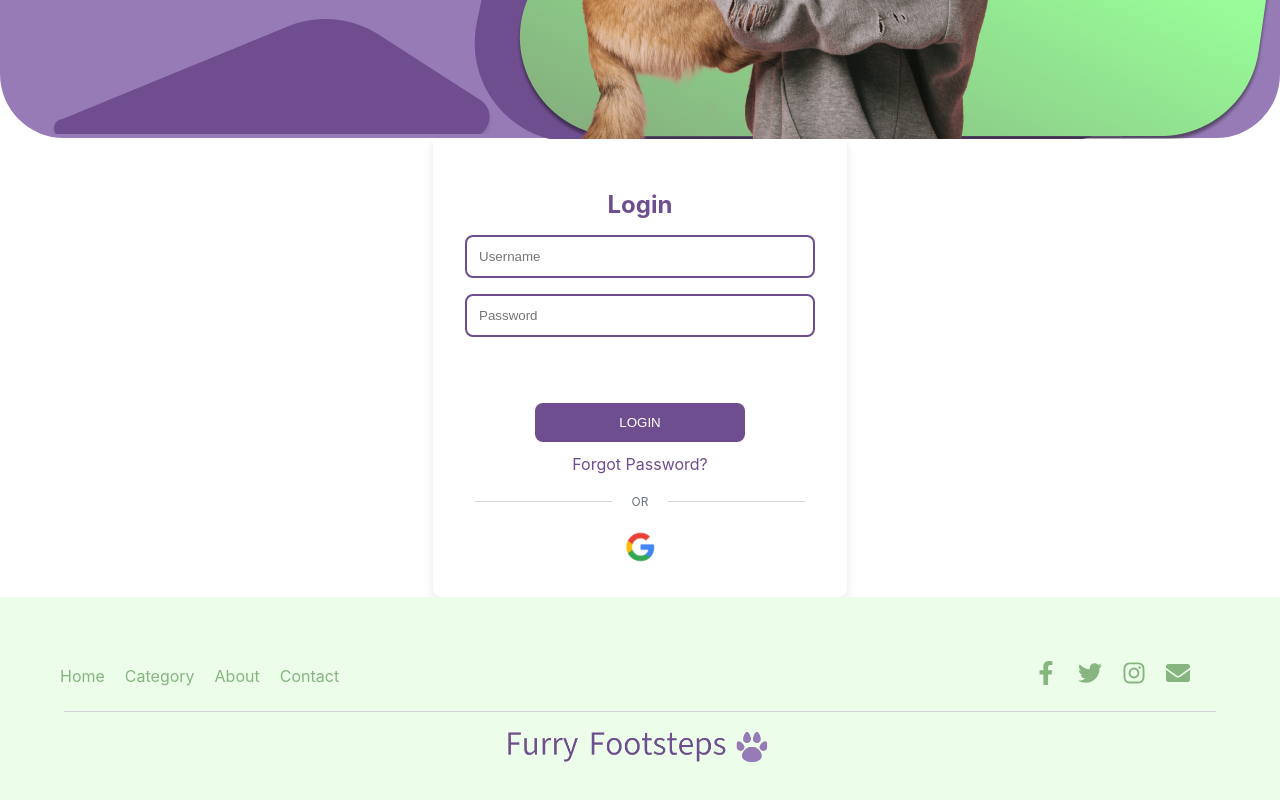
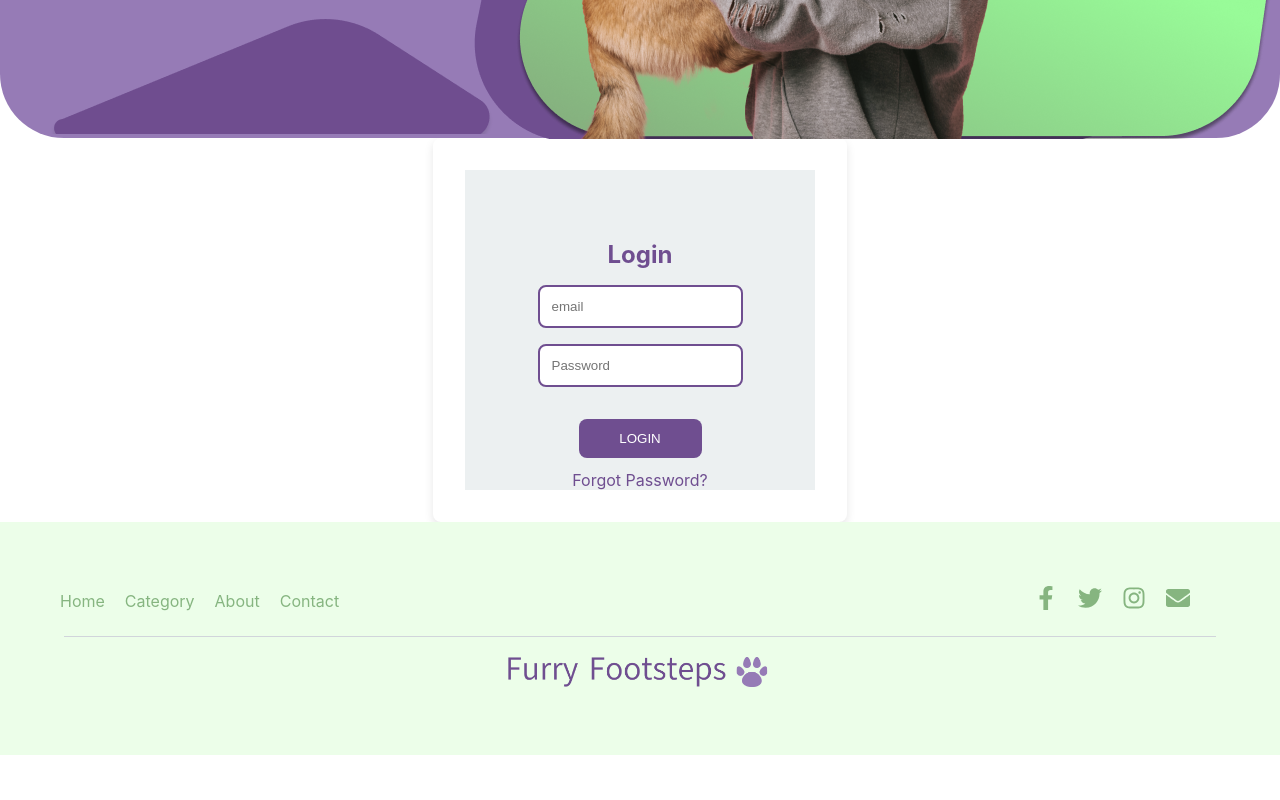
Before and after one commit to IskraNa/FurryFootsteps-UI, a React (Create React App) app: page /login in a window 1280 px wide. Shown: the part 602-1402 px from the top of the page. After the commit the page ends 1357 px from the top, so only its background shows below. Built offline with nearby package versions, Linux system fonts and the light colour scheme.

Commit message:
login and register

```diff
--- a/src/App.js
+++ b/src/App.js
@@ -5,7 +5,8 @@ import CategoryPage from './views/CategoryPage';
 import AboutPage from './views/AboutPage';
 import ContactPage from './views/ContactPage';
 import Footer from './components/footer/Footer';
-import RegistrationPage from './views/RegistrationPage';
+import RegistrationPage from './views/RegistrationPage'
+import ScrollToTop from './components/ScrollToTop/ScrollToTop';
 import LoginPage from './views/LoginPage';
 import AddServicePage from './views/AddServicePage';
 import ServicesPage from './views/ServicesPage';
@@ -15,6 +16,7 @@ import PostPage from "./views/PostPage";
 function App() {
     return (
         <Router>
+            <ScrollToTop/>
             <Routes>
                 <Route path="/" element={<HomePage />} exact />
                 <Route path="/category" element={<CategoryPage />} exact />
--- /dev/null
+++ b/src/components/ScrollToTop/ScrollToTop.js
@@ -0,0 +1,14 @@
+import React, { useEffect } from 'react';
+import { useLocation } from 'react-router-dom';
+
+const ScrollToTop = () => {
+  const { pathname } = useLocation();
+
+  useEffect(() => {
+    window.scrollTo(0, 0);
+  }, [pathname]);
+
+  return null;
+};
+
+export default ScrollToTop;
--- a/src/components/header/Header.css
+++ b/src/components/header/Header.css
@@ -37,12 +37,15 @@
     background-clip: text;
     text-fill-color: transparent;
 }
-
+.userName{
+    display:block;
+    float:right;
+}
 .explore-button {
     position: absolute;
     left: 227px;
     transform: translateX(-50%);
-    top: 250px;
+    top: 350px;
     display: flex;
     justify-content: center;
     align-items: center;
--- a/src/components/header/Header.js
+++ b/src/components/header/Header.js
@@ -1,4 +1,4 @@
-import React from 'react';
+import React, { useState, useEffect } from 'react';
 import { Container, Row, Col } from 'react-bootstrap';
 import './Header.css';
 import Navbar from '../navigation/NavBar';
@@ -6,15 +6,27 @@ import WomanWithDog from '../../assets/womanWithDog.png';
 import RectangleBottom from '../../assets/rectangle-bottom.png';
 import RectangleMiddle from '../../assets/rectangle-middle.png';
 import RectangleNav from '../../assets/rectangle-nav.png';
+import { Link } from 'react-router-dom'; // Import Link
 
 const Header = () => {
+
+    const [userName, setUserName] = useState('');
+
+    useEffect(() => {
+        const User = JSON.parse(localStorage.getItem('userData'));
+        if (User && User.name) {
+            setUserName(User.name);
+        }
+    }, []);
 
     return (
         <div>
             <div className="rectangle-nav">
                 <img src={RectangleNav} alt="rectangle-nav" />
             </div>
+
             <Navbar></Navbar>
+            <div></div>
             <div className="header-page">
                 <Container>
                     <Row className="banner-elements">
@@ -27,10 +39,13 @@ const Header = () => {
                                 Having a pet means you have more joy, a new friend,
                                 a happy person who will always be with you to have fun.
                             </p>
-                            <button className="explore-button">Explore Now</button>
+                            <Link to="/services"> {/* Use Link component */}
+                                <button className="explore-button">Explore Now</button>
+                            </Link>
                             <div className="rectangle-bottom">
                                 <img src={RectangleBottom} alt="rectangle-bottom" />
                             </div>
+
                         </Col>
                         <Col md={6}>
                             <div className="woman-with-dog"><img src={WomanWithDog} alt="woman" /></div>
--- a/src/components/loginForm/LoginForm.css
+++ b/src/components/loginForm/LoginForm.css
@@ -3,8 +3,8 @@
     flex-direction: column;
     align-items: center;
     justify-content: center;
-    min-height: 100vh;
-    padding-top: 100px;
+    min-height: 30vh;
+    padding-top: 50px;
     background: #ecf0f1;
 }
 .login-form {
@@ -21,7 +21,7 @@
     margin-bottom: 1rem;
     text-align: center;
 }
-.login-form input[type="text"],
+.login-form input[type="email"],
 .login-form input[type="password"] {
     width: 100%;
     padding: 12px;
@@ -30,7 +30,7 @@
     border-radius: 8px;
     box-sizing: border-box;
 }
-.login-form input[type="text"]:focus,
+.login-form input[type="email"]:focus,
 .login-form input[type="password"]:focus {
     border: 2px solid #8CCC88;
     outline: none;
--- a/src/components/loginForm/LoginForm.js
+++ b/src/components/loginForm/LoginForm.js
@@ -1,30 +1,83 @@
-import React from 'react';
+import React, { useState } from 'react';
 import './LoginForm.css';
+import { useNavigate  } from 'react-router-dom'
+const LoginForm = () => {
+    const [formData, setFormData] = useState({
+        email: '',
+        password: '',
+    });
+    const [error, setError] = useState('');
+    const navigate = useNavigate(); // Initialize useNavigate
+    const handleInputChange = (event) =>  {
+        const { name, value } = event.target;
+        setFormData({
+            ...formData,
+            [name]: value
+        });
+    };
 
-const LoginForm = () => {
+    const handleLogin = async (event) => {
+        event.preventDefault();
+
+        try {
+            const response = await fetch('http://localhost:8080/api/users/login', {
+                method: 'POST',
+                headers: {
+                    'Content-Type': 'application/json',
+                },
+                body: JSON.stringify(formData),
+            });
+
+            if (!response.ok) {
+                throw new Error('Login failed');
+            }
+
+            const data = await response.json();
+            console.log('Login successful:', data);
+            localStorage.setItem('userData', JSON.stringify(data));
+            setFormData({
+                email: '',
+                password: '',
+            });
+            // const User = JSON.parse(localStorage.getItem('userData'))
+            navigate('/');
+
+        } catch (error) {
+            console.error('Login error:', error.message);
+        }
+    };
+
     return (
         <div className="login-form-container">
             <div className="login-form-card">
                 <h2>Login</h2>
-                <form>
+                <form onSubmit={handleLogin}>
                     <div className="input-group">
-                        <input type="text" placeholder="Username" required />
+                        <input
+                            type="email"
+                            name="email"
+                            placeholder="email"
+                            value={formData.email}
+                            onChange={handleInputChange}
+
+                            required
+                        />
                     </div>
                     <div className="input-group">
-                        <input type="password" placeholder="Password" required />
+                        <input
+                            type="password"
+                            name="password"
+                            placeholder="Password"
+                            value={formData.password}
+                            onChange={handleInputChange}
+
+                            required
+                        />
                     </div>
+                    {error && <div className="error-message">{error}</div>}
                     <div className="login-actions">
                         <button type="submit" className="login-button">LOGIN</button>
                         <a href="#" className="forgot-password-link">Forgot Password?</a>
-                    </div>
-                    <div className="divider-container">
-                        <div className="line"></div>
-                        <div className="or-text">OR</div>
-                        <div className="line"></div>
-                    </div>
-                    <div className="social-login">
-                        <button type="button" className="social-button google" />
-
                     </div>
                 </form>
             </div>
--- a/src/components/navigation/NavBar.css
+++ b/src/components/navigation/NavBar.css
@@ -26,6 +26,21 @@
     list-style: none;
     gap: 40px;
     align-items: center;
+}
+.logout-btn button {
+    padding: 8px 16px;
+    background-color: transparent;
+    border: 1px solid white;
+    color: white;
+    font-size: 14px;
+    cursor: pointer;
+    transition: background-color 0.3s, color 0.3s, border-color 0.3s;
+}
+
+.logout-btn button:hover {
+    background-color: white;
+    color: #350A56;
+    border-color: transparent;
 }
 
 .nav-link {
--- a/src/components/registrationForm/RegistrationForm.js
+++ b/src/components/registrationForm/RegistrationForm.js
@@ -120,7 +120,7 @@ const RegistrationForm = () => {
                         required
                     />
                 </div>
-                <button type="submit">Register</button>
+                <button type="submit">REGISTER</button>
             </form>
         </div>
     );
--- a/src/views/LoginPage.js
+++ b/src/views/LoginPage.js
@@ -8,23 +8,7 @@ function App() {
         <div className="login-container">
             <Header />
             <div className="login-form">
-                <h2>Login</h2>
-                <input type="text" name="username" placeholder="Username" required />
-                <input type="password" name="password" placeholder="Password" required />
-                <div style={{ marginTop: "50px" }}>
-                    <div className="login-actions">
-                        <button type="submit" className="login-button">LOGIN</button>
-                        <a href="#" className="forgot-password-link">Forgot Password?</a>
-                    </div>
-                </div>
-                <div className="divider-container">
-                    <div className="line"></div>
-                    <div className="or-text">OR</div>
-                    <div className="line"></div>
-                </div>
-                <div className="social-login">
-                    <button type="button" className="social-button google" />
-                </div>
+                <LoginForm/>
             </div>
         </div>
     );
```
Also changed, not shown: src/components/navigation/NavBar.js (+35 -10 lines), 1 other file (tests, documents, lock files or other folders).
